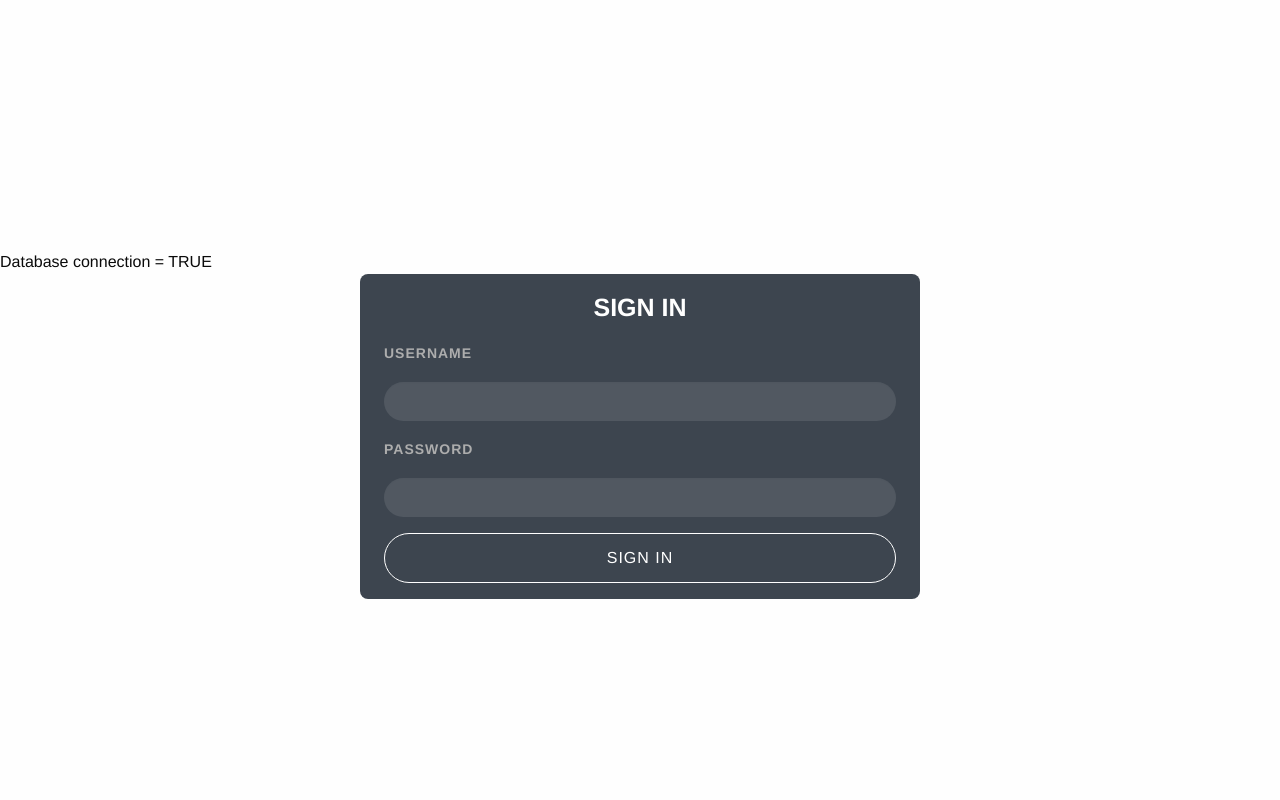
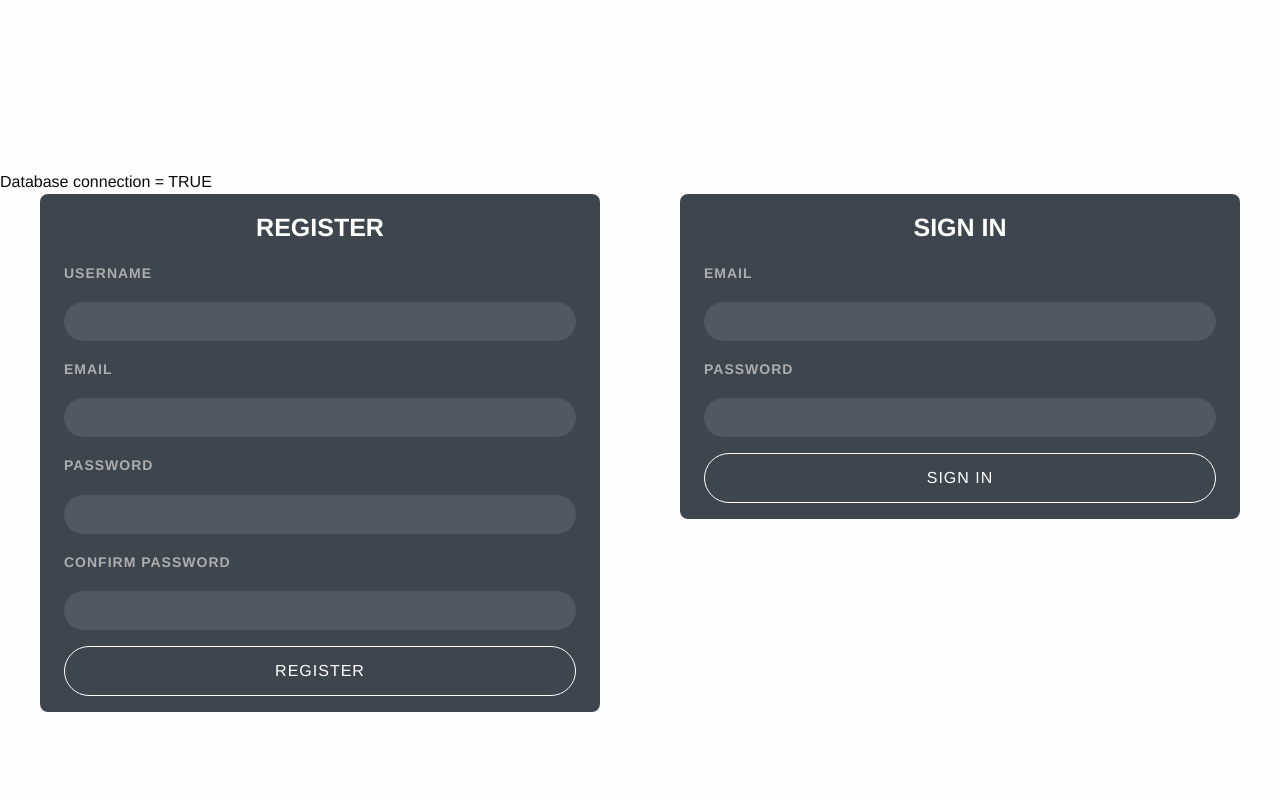
Before and after one commit to Ante889/Edunova, a PHP site: page / in a window 1280 px wide. Run offline with PHP 8.4, Linux system fonts and the light colour scheme; some libraries are stand-ins or nearby versions.

Commit message:
Kreiranje login i register forme

```diff
--- a/Login/assets/css/custom.css
+++ b/Login/assets/css/custom.css
@@ -1,6 +1,6 @@
 
 body{
-margin-top: 250px;
+margin-top: 170px;
 }
 
 .sign-in-form {
--- a/Login/index.php
+++ b/Login/index.php
@@ -21,16 +21,43 @@ include 'includes/database.php';
   </head>
 <body>
 
-  <form>
+<div class="grid-x">
+  <div class="cell small-6">
+
+
+  <form method= "POST">
+    <div class="sign-in-form">
+      <h4 class="text-center">Register</h4>
+      <label for="sign-in-form-username">Username</label>
+      <input type="text" class="sign-in-form-username" id="sign-in-form-username">
+      <label for="sign-in-form-username">Email</label>
+      <input type="email" class="sign-in-form-username" id="sign-in-form-username">
+      <label for="sign-in-form-password">Password</label>
+      <input type="password" class="sign-in-form-password" id="sign-in-form-password">
+      <label for="sign-in-form-password">Confirm password</label>
+      <input type="password" class="sign-in-form-password" id="sign-in-form-password">
+
+      <button type="submit" class="sign-in-form-button">Register</button>
+    </div>
+  </form>
+
+  </div>
+  <div class="cell small-6">
+
+  <form method= "POST">
     <div class="sign-in-form">
       <h4 class="text-center">Sign In</h4>
-      <label for="sign-in-form-username">Username</label>
-      <input type="text" class="sign-in-form-username" id="sign-in-form-username">
+      <label for="sign-in-form-username">Email</label>
+      <input type="email" class="sign-in-form-username" id="sign-in-form-username">
       <label for="sign-in-form-password">Password</label>
-      <input type="text" class="sign-in-form-password" id="sign-in-form-password">
+      <input type="password" class="sign-in-form-password" id="sign-in-form-password">
       <button type="submit" class="sign-in-form-button">Sign In</button>
     </div>
   </form>
+
+  </div>
+</div>
+
 
 
 
```
